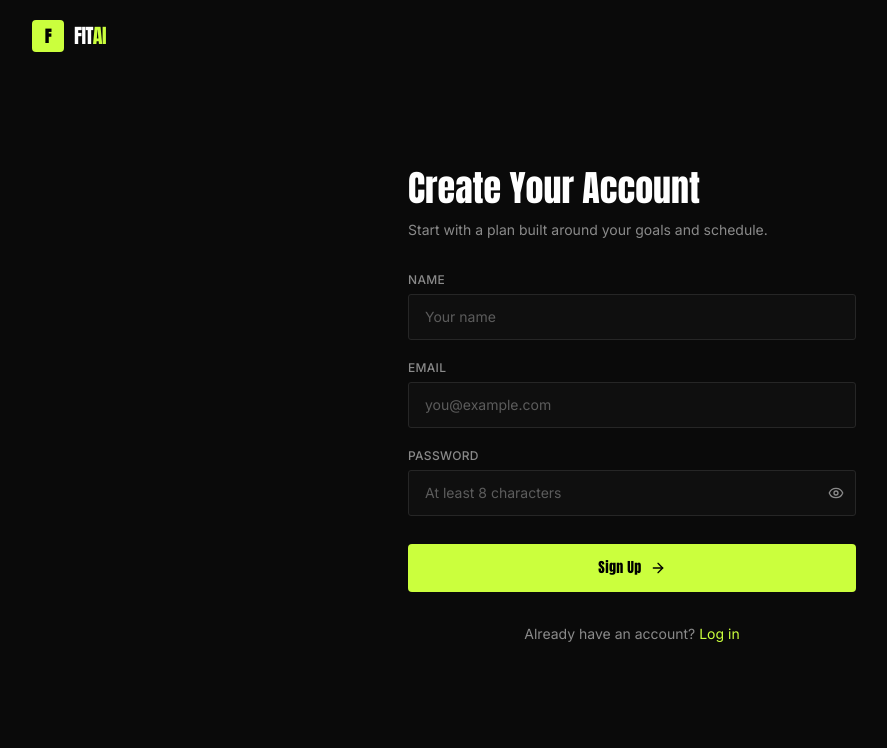
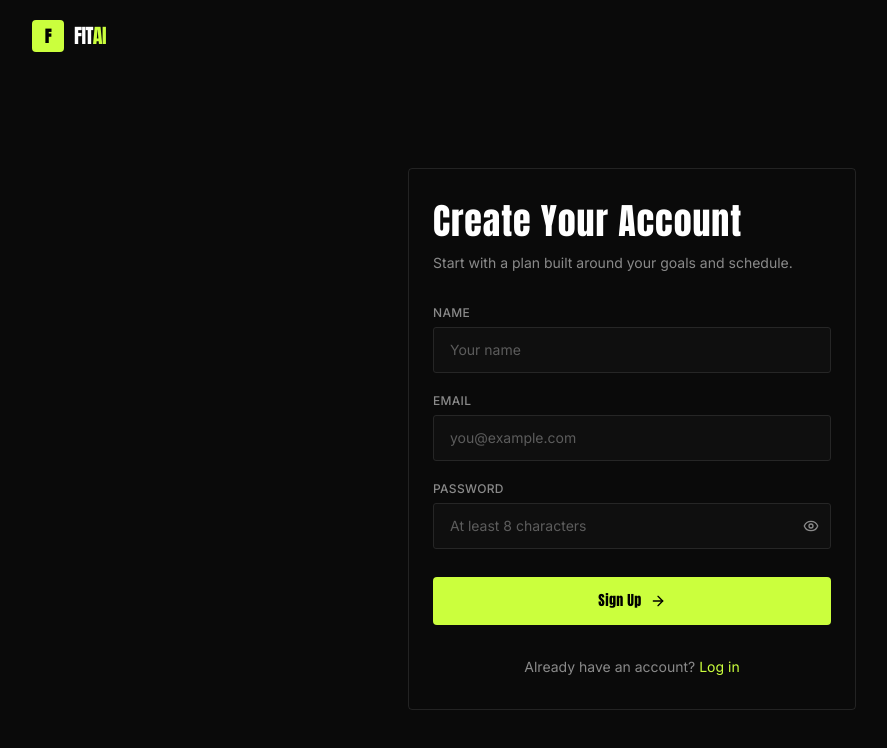
Before and after one commit to rolandkennethp/fitAI, a Next.js app in the folder frontend/fitai/: page /signup in a window 1280 px wide. Shown: the top 748 px of the page, without its empty margins (8-895 px from the left). Built offline with nearby package versions, Linux system fonts and the light colour scheme.

Commit message:
changes in the design of onboarding pages

```diff
--- a/frontend/fitai/app/login/page.tsx
+++ b/frontend/fitai/app/login/page.tsx
@@ -35,7 +35,7 @@ export default function LoginPage() {
 
   return (
     <AuthShell>
-      <h1 className="font-display text-3xl text-white sm:text-4xl">
+      <h1 className="font-display text-3xl tracking-wide text-white sm:text-4xl">
         Welcome Back
       </h1>
       <p className="mt-3 text-sm text-ink-muted">
--- a/frontend/fitai/app/signup/page.tsx
+++ b/frontend/fitai/app/signup/page.tsx
@@ -35,7 +35,7 @@ export default function SignupPage() {
 
   return (
     <AuthShell>
-      <h1 className="font-display text-3xl text-white sm:text-4xl">
+      <h1 className="font-display text-3xl tracking-wide text-white sm:text-4xl">
         Create Your Account
       </h1>
       <p className="mt-3 text-sm text-ink-muted">
--- a/frontend/fitai/components/auth/AuthShell.tsx
+++ b/frontend/fitai/components/auth/AuthShell.tsx
@@ -6,13 +6,15 @@ interface AuthShellProps {
 
 export function AuthShell({ children }: AuthShellProps) {
   return (
-    <div className="min-h-screen bg-bg">
+    <div className="h-dvh bg-bg">
       <header className="px-6 py-5 md:px-10">
         <Logo />
       </header>
 
       <main className="flex items-center justify-center px-6 py-16 md:py-24">
-        <div className="w-full max-w-md">{children}</div>
+        <div className="w-full max-w-md border px-6 py-8 rounded border-white/10">
+          {children}
+        </div>
       </main>
     </div>
   );
--- a/frontend/fitai/components/onboarding/DetailOptionCard.tsx
+++ b/frontend/fitai/components/onboarding/DetailOptionCard.tsx
@@ -25,8 +25,8 @@ export function DetailOptionCard({
     >
       <div
         className={cn(
-          "font-display text-base tracking-wide",
-          selected ? "text-lime" : "text-white"
+          "font-display text-base tracking-wider",
+          selected ? "text-lime" : "text-white",
         )}
       >
         {label.toUpperCase()}
```
